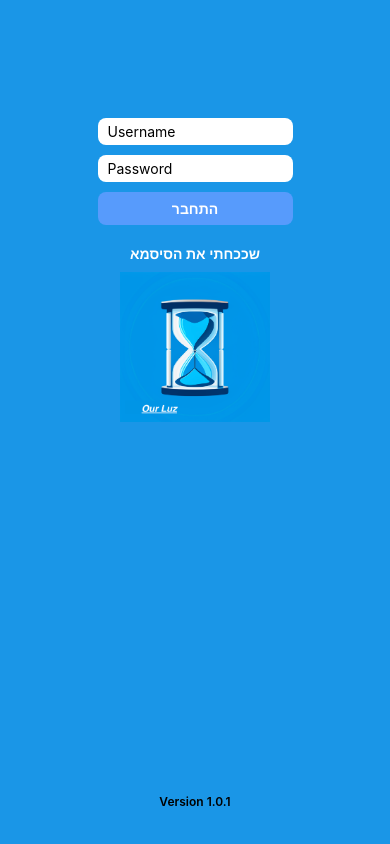
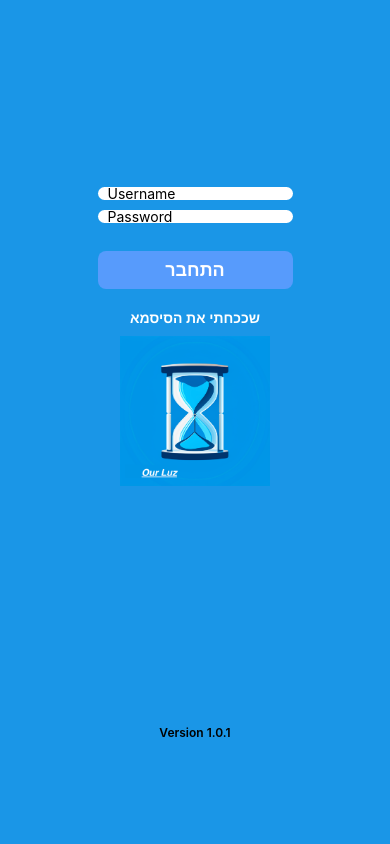
Before and after one commit to KellnerOmri/ourluz_mobile, a React Native app: screen / in a window 390 px wide. Built offline with nearby package versions, Linux system fonts and the light colour scheme.

Commit message:
resize logo

```diff
--- a/app.json
+++ b/app.json
@@ -4,10 +4,10 @@
     "slug": "ourluz_mobile",
     "version": "1.0.0",
     "orientation": "portrait",
-    "icon": "./assets/icon.png",
+    "icon": "./assets/logo_512.png",
     "userInterfaceStyle": "light",
     "splash": {
-      "image": "./assets/splash.png",
+      "image": "./assets/logo_512.png",
       "resizeMode": "contain",
       "backgroundColor": "#ffffff"
     },
@@ -16,7 +16,7 @@
     ],
     "ios": {
       "supportsTablet": true,
-      "buildNumber": "4"
+      "buildNumber": "5"
     },
     "android": {
       "adaptiveIcon": {
--- a/src/pages/loginPage/LoginPage.tsx
+++ b/src/pages/loginPage/LoginPage.tsx
@@ -39,7 +39,7 @@ export const LoginPage = () => {
             alignItems: "center"
         },
         mainLogIn: {
-            flex: 1,
+            // flex: 1,
             marginTop: "20%",
             backgroundColor: colors.primary,
             display: "flex",
@@ -56,6 +56,7 @@ export const LoginPage = () => {
             alignItems: "center",
             backgroundColor: colors.white,
             width: "100%",
+            height: "20%",
             borderRadius: 8,
             paddingHorizontal: 10,
             paddingVertical: 5
@@ -72,10 +73,10 @@ export const LoginPage = () => {
             fontWeight: "600", fontSize: 12
         },
         submitButton: {
-            marginTop: 10, padding: 8, borderRadius: 8, width: "50%", backgroundColor: colors.lightBlue
+            padding: 8, borderRadius: 8, width: "50%", backgroundColor: colors.lightBlue
         },
         submitText: {
-            textAlign: "center", color: colors.white, fontWeight: "600"
+            textAlign: "center", color: colors.white, fontWeight: "600", fontSize: 18
         }, logoWrapper: {
             marginTop: 10
         }
@@ -154,8 +155,6 @@ export const LoginPage = () => {
 
     return <View style={styles.container}>
         <View style={styles.mainLogIn}>
-
-
             <View style={styles.inputWrapper}>
                 <View style={styles.textInput}><TextInput style={{width: "80%"}} placeholder={"Username"}
                                                           value={username}
@@ -172,7 +171,6 @@ export const LoginPage = () => {
                                                                                  source={require("../../assets/icons/close.png")}/></TouchableOpacity>}
                 </View>
             </View>
-
             <TouchableOpacity onPress={() => handleSubmit()} style={styles.submitButton}><Text
                 style={styles.submitText}>התחבר</Text></TouchableOpacity>
             <TouchableOpacity onPress={async () => {
--- a/src/pages/mainPanel/components/calendar/CalendarDay.tsx
+++ b/src/pages/mainPanel/components/calendar/CalendarDay.tsx
@@ -69,6 +69,7 @@ export const CalendarDay: React.FC<Props> = props => {
             justifyContent: "flex-end",
             gap: 10
         }, label: {
+            alignSelf: "flex-end",
             color: colors.dark,
             fontSize: 14,
             fontWeight: "600"
@@ -113,7 +114,7 @@ export const CalendarDay: React.FC<Props> = props => {
                                     style={[styles.valueStyle, {fontSize: 16}]}>{getUserById(user.id)?.firstName} {"." + getUserById(user.id)?.lastName[0]}</Text>
                             })}
                             {eventUserBooked && eventUserBooked.length === 0 &&
-                                <Text style={[styles.valueStyle, {fontSize: 10}]}>טרם שובצו עובדים</Text>}
+                                <Text style={[styles.valueStyle, {fontSize: 12}]}>טרם שובצו עובדים</Text>}
                         </View>
                     </TouchableOpacity>
                 }) :
```
Also changed, not shown: assets/logo_512.png (added).
